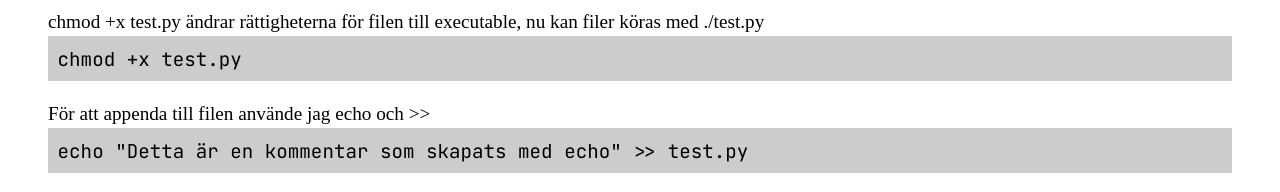
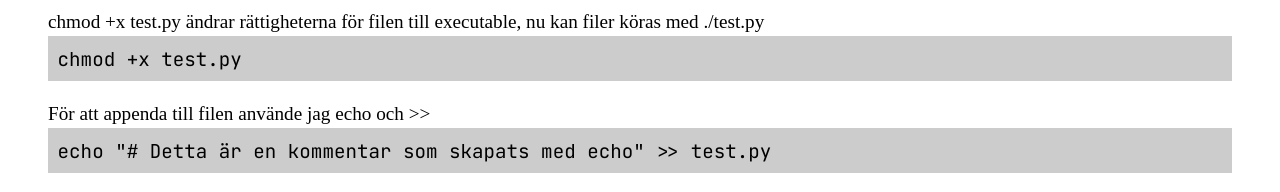
Before and after one commit to VadymNovoselskyi/TDP001, a plain HTML site: page index.html in a window 1280 px wide. Shown: the part 8200-8392 px from the top of the page. Drawn offline with Linux system fonts and the light colour scheme.

Commit message:
fix an oversight in slutovn 2.4 where i echoed not a comment

```diff
--- a/index.html
+++ b/index.html
@@ -558,7 +558,7 @@ Bye bye world
 
                 <p>För att appenda till filen använde jag echo och >></p>
                 <p class="code">
-                    echo "Detta är en kommentar som skapats med echo" >> test.py
+                    echo "# Detta är en kommentar som skapats med echo" >> test.py
                 </p>
                 <br />
 
```
